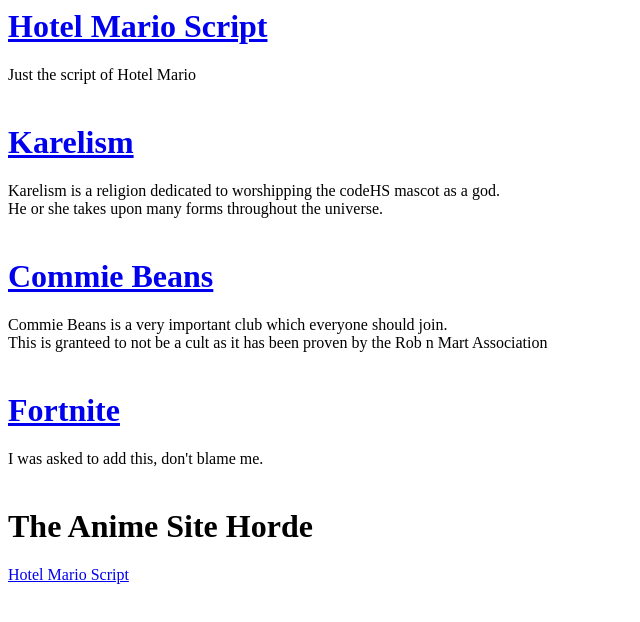
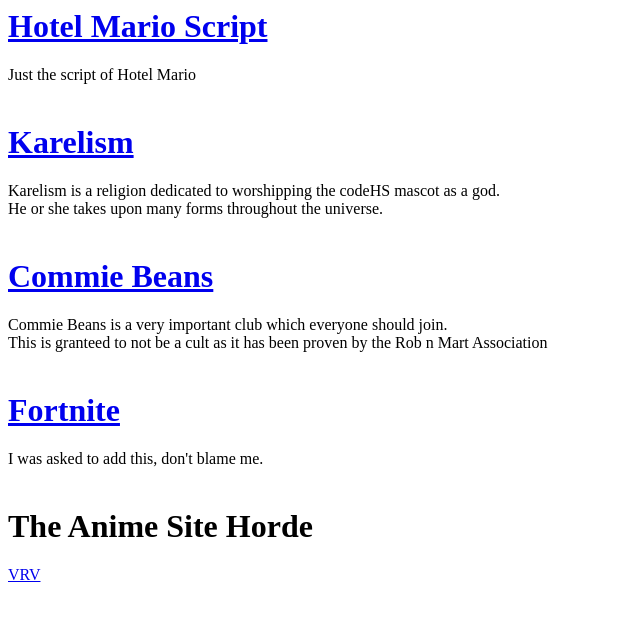
Before and after one commit to Robot-13/The-Hub, a plain HTML site: page index.html in a window 1280 px wide. Shown: the whole page, without its empty margins (0-640 px from the left). Drawn offline with Linux system fonts and the light colour scheme.

Commit message:
Update index.html

```diff
--- a/index.html
+++ b/index.html
@@ -18,7 +18,7 @@
    <p> I was asked to add this, don't blame me. <br> <br>
    </p>
    <h1> The Anime Site Horde </h1>
-   <p> <a href="https://vrv.co/">Hotel Mario Script</a> <br> <br>
+   <p> <a href="https://vrv.co/">VRV</a> <br> <br>
    </p>
 
     </body>
```
